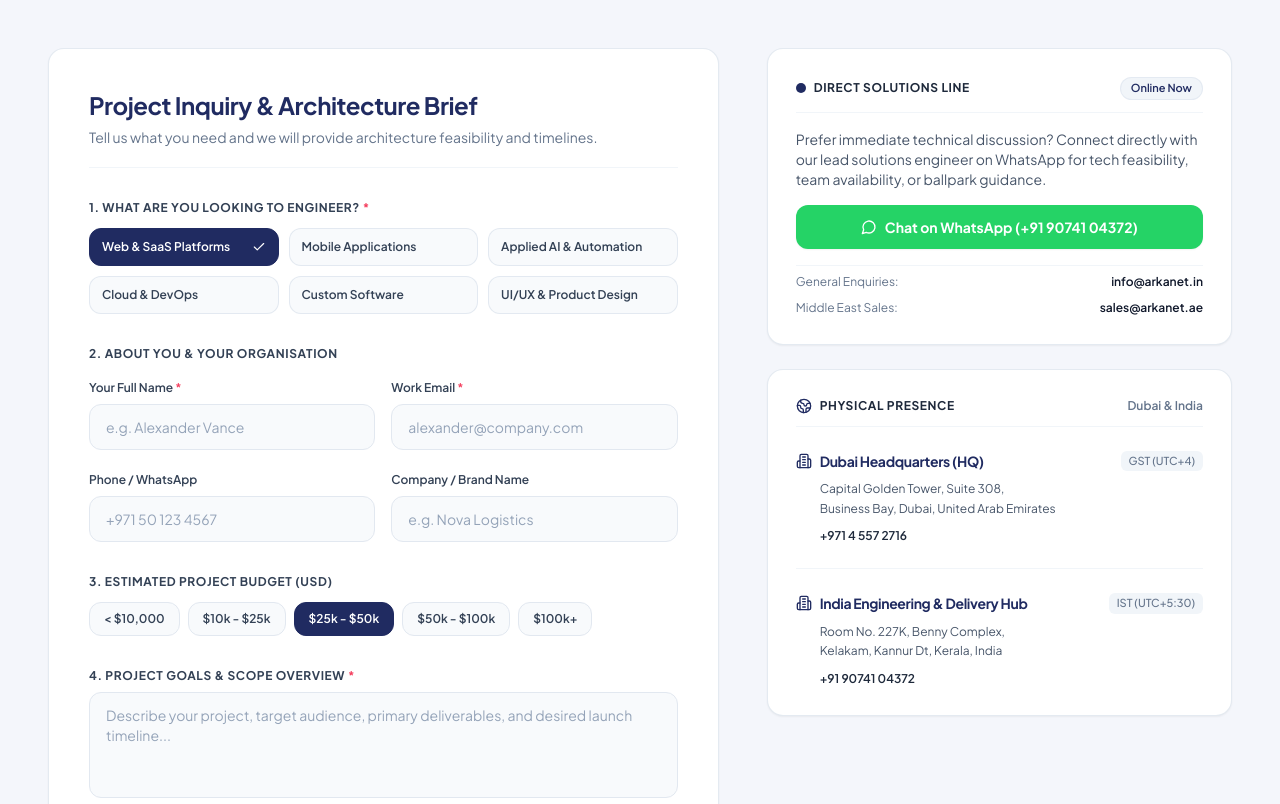
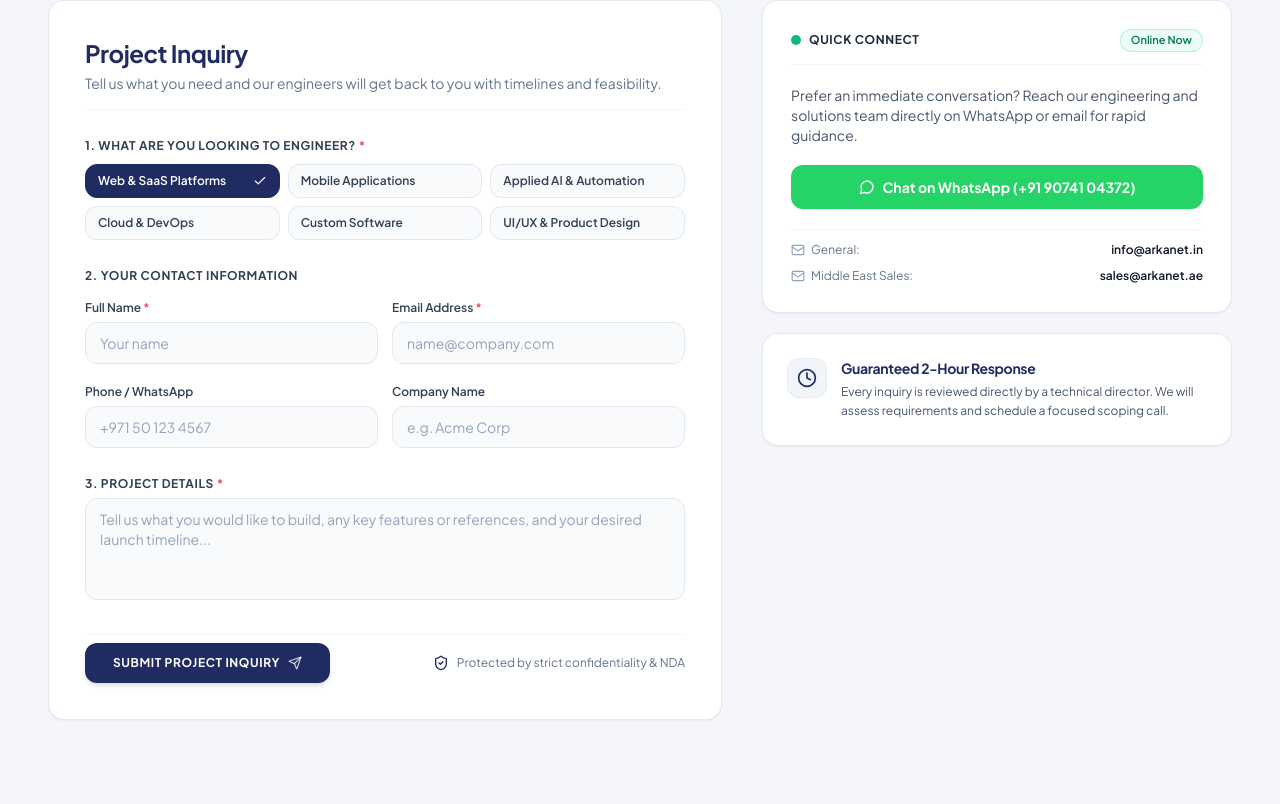
Before and after one commit to alishanea/arkanet-demo-, a Next.js app: page /contact in a window 1280 px wide. Shown: the part 896-1700 px from the top of the page. Built offline with nearby package versions, Linux system fonts and the light colour scheme.

Commit message:
feat(contact): streamline inquiry form, remove budget section, and remove physical office addresses

```diff
--- a/src/components/home/ContactSection.tsx
+++ b/src/components/home/ContactSection.tsx
@@ -6,9 +6,9 @@ import {
   ShieldCheck,
   CheckCircle2,
   Send,
-  Building2,
   Check,
-  Globe2
+  Clock,
+  Mail
 } from "lucide-react";
 
 const SERVICES_LIST = [
@@ -18,14 +18,6 @@ const SERVICES_LIST = [
   "Cloud & DevOps",
   "Custom Software",
   "UI/UX & Product Design"
-];
-
-const BUDGET_OPTIONS = [
-  "< $10,000",
-  "$10k - $25k",
-  "$25k - $50k",
-  "$50k - $100k",
-  "$100k+"
 ];
 
 interface ContactSectionProps {
@@ -39,7 +31,6 @@ export const ContactSection: React.FC<ContactSectionProps> = ({ hideHeroHeader =
     phone: "",
     company: "",
     service: "Web & SaaS Platforms",
-    budget: "$25k - $50k",
     message: ""
   });
 
@@ -56,28 +47,28 @@ export const ContactSection: React.FC<ContactSectionProps> = ({ hideHeroHeader =
   };
 
   return (
-    <section className="relative w-full bg-[#f4f6fb] text-[#202B61] pt-28 sm:pt-36 pb-16 sm:pb-20 lg:pb-24 px-4 sm:px-8 lg:px-12 selection:bg-[#202B61] selection:text-white">
-      <div className="max-w-[1400px] mx-auto space-y-8 sm:space-y-10 lg:space-y-12">
+    <section className="relative w-full bg-[#f4f6fb] text-[#202B61] pt-16 sm:pt-20 lg:pt-24 pb-16 sm:pb-20 lg:pb-24 px-4 sm:px-8 lg:px-12 selection:bg-[#202B61] selection:text-white">
+      <div className="max-w-[1200px] mx-auto space-y-8 sm:space-y-10">
 
-        {/* ── 1. UNIFIED EDITORIAL HERO HEADER ── */}
+        {/* Optional Hero Header when used standalone */}
         {!hideHeroHeader && (
-          <div className="w-full border-b border-slate-200/80 pb-6 sm:pb-8 max-w-4xl space-y-3 text-left">
+          <div className="w-full border-b border-slate-200/80 pb-6 sm:pb-8 max-w-3xl space-y-3 text-left">
             <h1 className="font-heading font-extrabold text-3xl sm:text-5xl lg:text-6xl text-[#202B61] tracking-tight leading-[1.08]">
               Let&apos;s build something <br className="hidden sm:inline" />
               <span className="text-[#202B61]">exceptional together</span>
             </h1>
 
             <p className="font-sans text-base sm:text-lg text-slate-600 font-normal leading-relaxed max-w-2xl">
-              Have a product concept, an architectural challenge, or a business system to scale? Share your requirements with our engineering leadership or connect with our teams in Dubai and India.
+              Have a product concept or an engineering challenge? Share your project details with our team.
             </p>
           </div>
         )}
 
-        {/* ── 2. BALANCED 2-COLUMN MAIN STAGE ── */}
-        <div className="grid grid-cols-1 lg:grid-cols-12 gap-8 lg:gap-12 items-start text-left">
+        {/* 2-Column Balanced Layout */}
+        <div className="grid grid-cols-1 lg:grid-cols-12 gap-8 lg:gap-10 items-start text-left">
 
-          {/* ── LEFT COLUMN: PROJECT BRIEF FORM (Span 7) ── */}
-          <div className="lg:col-span-7 bg-white rounded-2xl border border-slate-200/90 p-6 sm:p-10 shadow-sm transition-all">
+          {/* Main Inquiry Form (Span 7) */}
+          <div className="lg:col-span-7 bg-white rounded-2xl border border-slate-200/90 p-6 sm:p-8 lg:p-9 shadow-sm transition-all">
             {submitted ? (
               <div className="py-14 sm:py-20 text-center space-y-5">
                 <div className="w-16 h-16 rounded-full bg-slate-100 text-[#202B61] flex items-center justify-center mx-auto border border-slate-200 shadow-2xs">
@@ -85,10 +76,10 @@ export const ContactSection: React.FC<ContactSectionProps> = ({ hideHeroHeader =
                 </div>
                 <div className="space-y-2">
                   <h3 className="font-heading font-extrabold text-2xl sm:text-3xl text-[#202B61]">
-                    Project Brief Received!
+                    Inquiry Received!
                   </h3>
                   <p className="font-sans text-sm sm:text-base text-slate-600 max-w-md mx-auto leading-relaxed">
-                    Thank you, <span className="font-semibold text-slate-900">{formData.name}</span>. Our solutions director is reviewing your brief and will get back to you at <span className="font-semibold text-[#202B61]">{formData.email}</span> within 2 hours.
+                    Thank you, <span className="font-semibold text-slate-900">{formData.name}</span>. Our solutions team has received your inquiry and will reach out to <span className="font-semibold text-[#202B61]">{formData.email}</span> within 2 hours.
                   </p>
                 </div>
                 <div className="pt-4">
@@ -102,35 +93,34 @@ export const ContactSection: React.FC<ContactSectionProps> = ({ hideHeroHeader =
                         phone: "",
                         company: "",
                         service: "Web & SaaS Platforms",
-                        budget: "$25k - $50k",
                         message: ""
                       });
                     }}
                     className="inline-flex items-center gap-2 px-5 py-2.5 rounded-xl bg-slate-100 hover:bg-slate-200 text-xs font-bold text-slate-800 transition-colors cursor-pointer"
                   >
-                    <span>Submit another inquiry</span>
+                    <span>Send another inquiry</span>
                   </button>
                 </div>
               </div>
             ) : (
-              <form onSubmit={handleSubmit} className="space-y-8">
+              <form onSubmit={handleSubmit} className="space-y-6 sm:space-y-7">
 
-                {/* Section Header */}
-                <div className="space-y-1.5 border-b border-slate-100 pb-5">
+                {/* Form Header */}
+                <div className="space-y-1 border-b border-slate-100 pb-4">
                   <h2 className="font-heading font-bold text-xl sm:text-2xl text-[#202B61]">
-                    Project Inquiry &amp; Architecture Brief
+                    Project Inquiry
                   </h2>
                   <p className="font-sans text-xs sm:text-sm text-slate-500">
-                    Tell us what you need and we will provide architecture feasibility and timelines.
+                    Tell us what you need and our engineers will get back to you with timelines and feasibility.
                   </p>
                 </div>
 
-                {/* 1. Service Selection */}
-                <div className="space-y-3">
+                {/* 1. What are you looking to engineer? */}
+                <div className="space-y-2.5">
                   <label className="block font-sans text-xs font-bold uppercase tracking-wider text-slate-700">
                     1. What are you looking to engineer? <span className="text-rose-500">*</span>
                   </label>
-                  <div className="grid grid-cols-2 sm:grid-cols-3 gap-2.5">
+                  <div className="grid grid-cols-2 sm:grid-cols-3 gap-2">
                     {SERVICES_LIST.map((srv) => {
                       const isSelected = formData.service === srv;
                       return (
@@ -138,7 +128,7 @@ export const ContactSection: React.FC<ContactSectionProps> = ({ hideHeroHeader =
                           key={srv}
                           type="button"
                           onClick={() => setFormData({ ...formData, service: srv })}
-                          className={`px-3 py-2.5 rounded-xl text-xs font-semibold text-left transition-all cursor-pointer border flex items-center justify-between ${
+                          className={`px-3 py-2 rounded-xl text-xs font-semibold text-left transition-all cursor-pointer border flex items-center justify-between ${
                             isSelected
                               ? "bg-[#202B61] text-white border-[#202B61] shadow-2xs"
                               : "bg-[#f8fafc] hover:bg-white text-slate-700 border-slate-200/90 hover:border-slate-300"
@@ -152,41 +142,41 @@ export const ContactSection: React.FC<ContactSectionProps> = ({ hideHeroHeader =
                   </div>
                 </div>
 
-                {/* 2. Contact Fields */}
-                <div className="space-y-3">
+                {/* 2. Contact Details */}
+                <div className="space-y-2.5">
                   <label className="block font-sans text-xs font-bold uppercase tracking-wider text-slate-700">
-                    2. About you &amp; your organisation
+                    2. Your Contact Information
                   </label>
-                  <div className="grid grid-cols-1 sm:grid-cols-2 gap-4">
-                    <div className="space-y-1.5">
+                  <div className="grid grid-cols-1 sm:grid-cols-2 gap-3.5">
+                    <div className="space-y-1">
                       <label className="font-sans text-xs font-semibold text-slate-700">
-                        Your Full Name <span className="text-rose-500">*</span>
+                        Full Name <span className="text-rose-500">*</span>
                       </label>
                       <input
                         type="text"
                         required
-                        placeholder="e.g. Alexander Vance"
+                        placeholder="Your name"
                         value={formData.name}
                         onChange={(e) => setFormData({ ...formData, name: e.target.value })}
-                        className="w-full px-4 py-3 rounded-xl bg-[#f8fafc] border border-slate-200 focus:bg-white focus:border-[#202B61] focus:ring-1 focus:ring-[#202B61] outline-none text-xs sm:text-sm text-slate-900 transition-all placeholder:text-slate-400"
+                        className="w-full px-3.5 py-2.5 rounded-xl bg-[#f8fafc] border border-slate-200 focus:bg-white focus:border-[#202B61] focus:ring-1 focus:ring-[#202B61] outline-none text-xs sm:text-sm text-slate-900 transition-all placeholder:text-slate-400"
                       />
                     </div>
 
-                    <div className="space-y-1.5">
+                    <div className="space-y-1">
                       <label className="font-sans text-xs font-semibold text-slate-700">
-                        Work Email <span className="text-rose-500">*</span>
+                        Email Address <span className="text-rose-500">*</span>
                       </label>
                       <input
                         type="email"
                         required
-                        placeholder="alexander@company.com"
+                        placeholder="name@company.com"
                         value={formData.email}
                         onChange={(e) => setFormData({ ...formData, email: e.target.value })}
-                        className="w-full px-4 py-3 rounded-xl bg-[#f8fafc] border border-slate-200 focus:bg-white focus:border-[#202B61] focus:ring-1 focus:ring-[#202B61] outline-none text-xs sm:text-sm text-slate-900 transition-all placeholder:text-slate-400"
+                        className="w-full px-3.5 py-2.5 rounded-xl bg-[#f8fafc] border border-slate-200 focus:bg-white focus:border-[#202B61] focus:ring-1 focus:ring-[#202B61] outline-none text-xs sm:text-sm text-slate-900 transition-all placeholder:text-slate-400"
                       />
                     </div>
 
-                    <div className="space-y-1.5">
+                    <div className="space-y-1">
                       <label className="font-sans text-xs font-semibold text-slate-700">
                         Phone / WhatsApp
                       </label>
@@ -195,74 +185,48 @@ export const ContactSection: React.FC<ContactSectionProps> = ({ hideHeroHeader =
                         placeholder="+971 50 123 4567"
                         value={formData.phone}
                         onChange={(e) => setFormData({ ...formData, phone: e.target.value })}
-                        className="w-full px-4 py-3 rounded-xl bg-[#f8fafc] border border-slate-200 focus:bg-white focus:border-[#202B61] focus:ring-1 focus:ring-[#202B61] outline-none text-xs sm:text-sm text-slate-900 transition-all placeholder:text-slate-400"
+                        className="w-full px-3.5 py-2.5 rounded-xl bg-[#f8fafc] border border-slate-200 focus:bg-white focus:border-[#202B61] focus:ring-1 focus:ring-[#202B61] outline-none text-xs sm:text-sm text-slate-900 transition-all placeholder:text-slate-400"
                       />
                     </div>
 
-                    <div className="space-y-1.5">
+                    <div className="space-y-1">
                       <label className="font-sans text-xs font-semibold text-slate-700">
-                        Company / Brand Name
+                        Company Name
                       </label>
                       <input
                         type="text"
-                        placeholder="e.g. Nova Logistics"
+                        placeholder="e.g. Acme Corp"
                         value={formData.company}
                         onChange={(e) => setFormData({ ...formData, company: e.target.value })}
-                        className="w-full px-4 py-3 rounded-xl bg-[#f8fafc] border border-slate-200 focus:bg-white focus:border-[#202B61] focus:ring-1 focus:ring-[#202B61] outline-none text-xs sm:text-sm text-slate-900 transition-all placeholder:text-slate-400"
+                        className="w-full px-3.5 py-2.5 rounded-xl bg-[#f8fafc] border border-slate-200 focus:bg-white focus:border-[#202B61] focus:ring-1 focus:ring-[#202B61] outline-none text-xs sm:text-sm text-slate-900 transition-all placeholder:text-slate-400"
                       />
                     </div>
                   </div>
                 </div>
 
-                {/* 3. Budget Range */}
-                <div className="space-y-3">
+                {/* 3. Project Details */}
+                <div className="space-y-1.5">
                   <label className="block font-sans text-xs font-bold uppercase tracking-wider text-slate-700">
-                    3. Estimated Project Budget (USD)
-                  </label>
-                  <div className="flex flex-wrap gap-2">
-                    {BUDGET_OPTIONS.map((bg) => {
-                      const isSelected = formData.budget === bg;
-                      return (
-                        <button
-                          key={bg}
-                          type="button"
-                          onClick={() => setFormData({ ...formData, budget: bg })}
-                          className={`px-3.5 py-2 rounded-xl text-xs font-semibold transition-all cursor-pointer border ${
-                            isSelected
-                              ? "bg-[#202B61] text-white border-[#202B61] shadow-2xs"
-                              : "bg-[#f8fafc] hover:bg-white text-slate-700 border-slate-200 hover:border-slate-300"
-                          }`}
-                        >
-                          {bg}
-                        </button>
-                      );
-                    })}
-                  </div>
-                </div>
-
-                {/* 4. Project Details */}
-                <div className="space-y-2">
-                  <label className="block font-sans text-xs font-bold uppercase tracking-wider text-slate-700">
-                    4. Project Goals &amp; Scope Overview <span className="text-rose-500">*</span>
+                    3. Project Details <span className="text-rose-500">*</span>
                   </label>
                   <textarea
                     required
                     rows={4}
-                    placeholder="Describe your project, target audience, primary deliverables, and desired launch timeline..."
+                    placeholder="Tell us what you would like to build, any key features or references, and your desired launch timeline..."
                     value={formData.message}
                     onChange={(e) => setFormData({ ...formData, message: e.target.value })}
-                    className="w-full px-4 py-3 rounded-xl bg-[#f8fafc] border border-slate-200 focus:bg-white focus:border-[#202B61] focus:ring-1 focus:ring-[#202B61] outline-none text-xs sm:text-sm text-slate-900 transition-all resize-none placeholder:text-slate-400 leading-relaxed"
+                    className="w-full px-3.5 py-2.5 rounded-xl bg-[#f8fafc] border border-slate-200 focus:bg-white focus:border-[#202B61] focus:ring-1 focus:ring-[#202B61] outline-none text-xs sm:text-sm text-slate-900 transition-all resize-none placeholder:text-slate-400 leading-relaxed"
                   />
                 </div>
 
-                {/* 5. Submit Action */}
+                {/* Submit Action */}
                 <div className="pt-2 flex flex-col sm:flex-row items-center justify-between gap-4 border-t border-slate-100">
                   <button
                     type="submit"
                     disabled={isSubmitting}
-                    className="w-full sm:w-auto inline-flex items-center justify-center gap-2 bg-[#202B61] hover:bg-[#161e47] text-white font-bold text-xs uppercase tracking-wider px-8 py-3.5 rounded-xl transition-all cursor-pointer shadow-md hover:shadow-lg disabled:opacity-70"
+                    className="w-full sm:w-auto inline-flex items-center justify-center gap-2 bg-[#202B61] hover:bg-[#161e47] text-white font-bold text-xs uppercase tracking-wider px-7 py-3 rounded-xl transition-all cursor-pointer shadow-md hover:shadow-lg disabled:opacity-70"
                   >
-                    <span>{isSubmitting ? "Submitting Brief..." : "Submit Project Brief"}</span>
+                    <span>{isSubmitting ? "Sending Inquiry..." : "Submit Project Inquiry"}</span>
                     <Send className="w-3.5 h-3.5 text-white/80" />
                   </button>
 
@@ -276,28 +240,28 @@ export const ContactSection: React.FC<ContactSectionProps> = ({ hideHeroHeader =
             )}
           </div>
 
-          {/* ── RIGHT COLUMN: UNIFIED GLOBAL REACH & DIRECT CONNECT (Span 5) ── */}
-          <div className="lg:col-span-5 space-y-6">
+          {/* Right Column: Direct Connect & Fast Response (Span 5 - No Physical Addresses) */}
+          <div className="lg:col-span-5 space-y-5">
 
-            {/* CARD 1: Instant WhatsApp Direct Engineering Line */}
-            <div className="rounded-2xl border border-slate-200/90 bg-white p-6 sm:p-7 space-y-4 shadow-sm text-left">
+            {/* Direct Connect Box */}
+            <div className="rounded-2xl border border-slate-200/90 bg-white p-6 sm:p-7 space-y-5 shadow-sm text-left">
               <div className="flex items-center justify-between pb-3 border-b border-slate-100">
                 <div className="flex items-center gap-2">
                   <span className="relative flex h-2.5 w-2.5">
-                    <span className="animate-ping absolute inline-flex h-full w-full rounded-full bg-[#202B61] opacity-75"></span>
-                    <span className="relative inline-flex rounded-full h-2.5 w-2.5 bg-[#202B61]"></span>
+                    <span className="animate-ping absolute inline-flex h-full w-full rounded-full bg-emerald-500 opacity-75"></span>
+                    <span className="relative inline-flex rounded-full h-2.5 w-2.5 bg-emerald-500"></span>
                   </span>
                   <span className="font-heading font-bold text-xs uppercase tracking-wider text-slate-800">
-                    Direct Solutions Line
+                    Quick Connect
                   </span>
                 </div>
-                <span className="font-sans text-[11px] font-semibold text-[#202B61] bg-slate-100 px-2.5 py-0.5 rounded-full border border-slate-200/80">
+                <span className="font-sans text-[11px] font-semibold text-emerald-700 bg-emerald-50 px-2.5 py-0.5 rounded-full border border-emerald-200/80">
                   Online Now
                 </span>
               </div>
 
               <p className="font-sans text-xs sm:text-sm text-slate-600 leading-relaxed">
-                Prefer immediate technical discussion? Connect directly with our lead solutions engineer on WhatsApp for tech feasibility, team availability, or ballpark guidance.
+                Prefer an immediate conversation? Reach our engineering and solutions team directly on WhatsApp or email for rapid guidance.
               </p>
 
               <a
@@ -310,15 +274,19 @@ export const ContactSection: React.FC<ContactSectionProps> = ({ hideHeroHeader =
                 <span>Chat on WhatsApp (+91 90741 04372)</span>
               </a>
 
-              <div className="pt-2 flex flex-col gap-2.5 text-xs text-slate-600 border-t border-slate-100">
+              <div className="pt-3 flex flex-col gap-2.5 text-xs text-slate-600 border-t border-slate-100">
                 <div className="flex items-center justify-between">
-                  <span className="text-slate-500">General Enquiries:</span>
+                  <span className="text-slate-500 flex items-center gap-1.5">
+                    <Mail className="w-3.5 h-3.5 text-slate-400" /> General:
+                  </span>
                   <a href="mailto:info@arkanet.in" className="font-semibold text-slate-900 hover:text-[#202B61]">
                     info@arkanet.in
                   </a>
                 </div>
                 <div className="flex items-center justify-between">
-                  <span className="text-slate-500">Middle East Sales:</span>
+                  <span className="text-slate-500 flex items-center gap-1.5">
+                    <Mail className="w-3.5 h-3.5 text-slate-400" /> Middle East Sales:
+                  </span>
                   <a href="mailto:sales@arkanet.ae" className="font-semibold text-slate-900 hover:text-[#202B61]">
                     sales@arkanet.ae
                   </a>
@@ -326,70 +294,19 @@ export const ContactSection: React.FC<ContactSectionProps> = ({ hideHeroHeader =
               </div>
             </div>
 
-            {/* CARD 2: Physical Office Hubs */}
-            <div className="rounded-2xl border border-slate-200/90 bg-white p-6 sm:p-7 space-y-6 shadow-sm text-left">
-              <div className="flex items-center justify-between pb-3 border-b border-slate-100">
-                <div className="flex items-center gap-2">
-                  <Globe2 className="w-4 h-4 text-[#202B61]" />
-                  <span className="font-heading font-bold text-xs uppercase tracking-wider text-slate-800">
-                    Physical Presence
-                  </span>
-                </div>
-                <span className="text-xs font-semibold text-slate-500">Dubai &amp; India</span>
+            {/* Fast Response Assurance */}
+            <div className="rounded-2xl border border-slate-200/90 bg-white p-5 sm:p-6 shadow-sm text-left flex items-start gap-3.5">
+              <div className="w-10 h-10 rounded-xl bg-slate-100 flex items-center justify-center text-[#202B61] shrink-0 border border-slate-200/70">
+                <Clock className="w-5 h-5" />
               </div>
-
-              {/* Dubai HQ */}
-              <div className="space-y-2">
-                <div className="flex items-center justify-between">
-                  <div className="flex items-center gap-2">
-                    <Building2 className="w-4 h-4 text-[#202B61]" />
-                    <h4 className="font-heading font-bold text-sm text-[#202B61]">
-                      Dubai Headquarters (HQ)
-                    </h4>
-                  </div>
-                  <span className="text-[11px] font-medium text-slate-500 bg-slate-100 px-2 py-0.5 rounded-md">
-                    GST (UTC+4)
-                  </span>
-                </div>
-
-                <p className="text-xs text-slate-600 leading-relaxed pl-6">
-                  Capital Golden Tower, Suite 308,<br />
-                  Business Bay, Dubai, United Arab Emirates
+              <div className="space-y-1">
+                <h4 className="font-heading font-bold text-xs sm:text-sm text-[#202B61]">
+                  Guaranteed 2-Hour Response
+                </h4>
+                <p className="font-sans text-xs text-slate-600 leading-relaxed">
+                  Every inquiry is reviewed directly by a technical director. We will assess requirements and schedule a focused scoping call.
                 </p>
-                <div className="pl-6 flex items-center gap-4 text-xs font-semibold pt-0.5">
-                  <a href="tel:+97145572716" className="text-slate-800 hover:text-[#202B61]">
-                    +971 4 557 2716
-                  </a>
-                </div>
               </div>
-
-              <div className="border-t border-slate-100" />
-
-              {/* India Delivery Hub */}
-              <div className="space-y-2">
-                <div className="flex items-center justify-between">
-                  <div className="flex items-center gap-2">
-                    <Building2 className="w-4 h-4 text-[#202B61]" />
-                    <h4 className="font-heading font-bold text-sm text-[#202B61]">
-                      India Engineering &amp; Delivery Hub
-                    </h4>
-                  </div>
-                  <span className="text-[11px] font-medium text-slate-500 bg-slate-100 px-2 py-0.5 rounded-md">
-                    IST (UTC+5:30)
-                  </span>
-                </div>
-
-                <p className="text-xs text-slate-600 leading-relaxed pl-6">
-                  Room No. 227K, Benny Complex,<br />
-                  Kelakam, Kannur Dt, Kerala, India
-                </p>
-                <div className="pl-6 flex items-center gap-4 text-xs font-semibold pt-0.5">
-                  <a href="tel:+919074104372" className="text-slate-800 hover:text-[#202B61]">
-                    +91 90741 04372
-                  </a>
-                </div>
-              </div>
-
             </div>
 
           </div>
```
